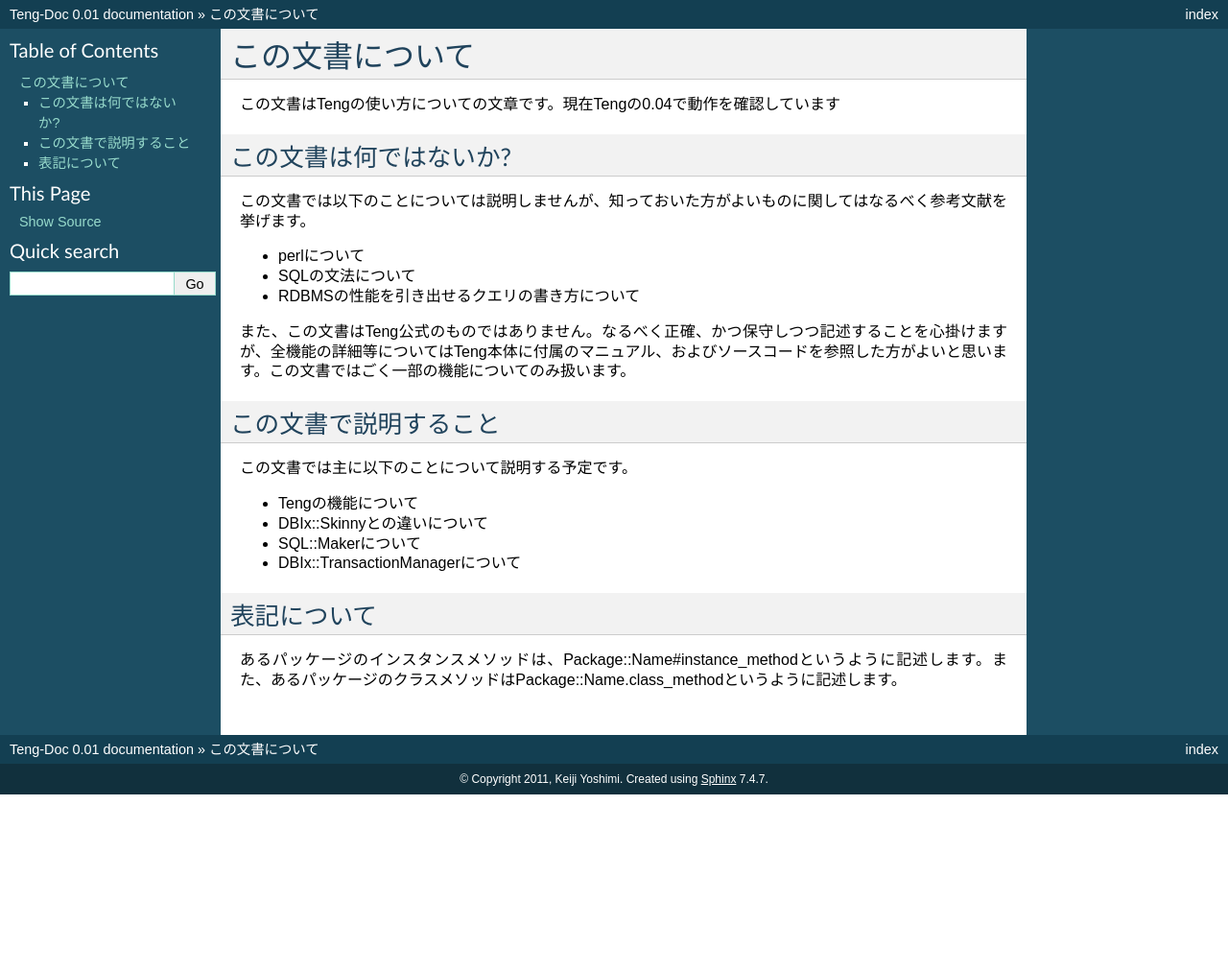
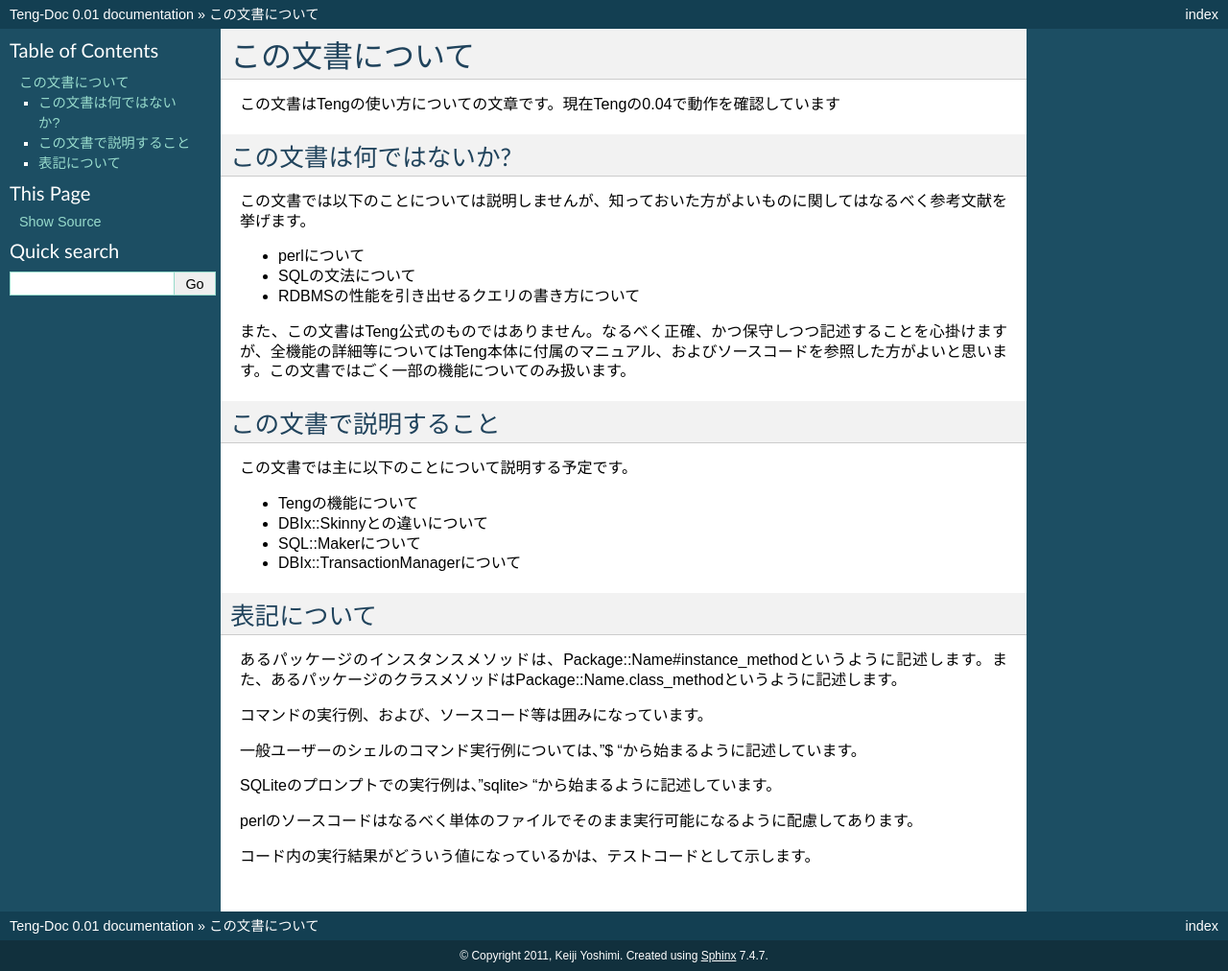
Before and after one commit to walf443/teng-doc, a Sphinx documentation site: the page built from source/about.rst, in a window 1280 px wide. Shown: the whole page at 96% size. Built offline with Sphinx 7.4.7, drawn with Linux system fonts in a browser that asks for light colours; before the commit the page ends 900 px from its top, so only the background shows below that.

Commit message:
表記について補足

```diff
--- a/source/about.rst
+++ b/source/about.rst
@@ -28,3 +28,13 @@
 -------------
 
 あるパッケージのインスタンスメソッドは、Package::Name#instance_methodというように記述します。また、あるパッケージのクラスメソッドはPackage::Name.class_methodというように記述します。
+
+コマンドの実行例、および、ソースコード等は囲みになっています。
+
+一般ユーザーのシェルのコマンド実行例については、"$ "から始まるように記述しています。
+
+SQLiteのプロンプトでの実行例は、"sqlite> "から始まるように記述しています。
+
+perlのソースコードはなるべく単体のファイルでそのまま実行可能になるように配慮してあります。
+
+コード内の実行結果がどういう値になっているかは、テストコードとして示します。
```
